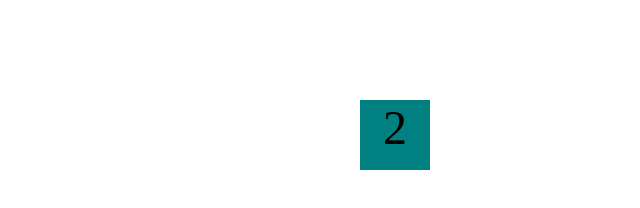
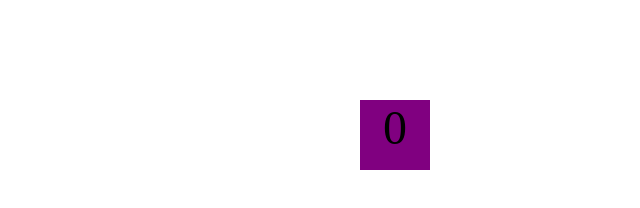
Before and after one commit to delang24974/original-opspark, a plain HTML site: page projects/bouncing-box/index.html in a window 1280 px wide. Shown: the whole page, without its empty margins (640-1280 px from the left). Drawn offline with Linux system fonts and the light colour scheme.

Commit message:
save all

```diff
--- a/projects/bouncing-box/index.html
+++ b/projects/bouncing-box/index.html
@@ -13,10 +13,10 @@
 		.box {
 			width: 70px;
 			height: 70px;
-			background-color: teal;
+			background-color: purple;
 			font-size: 300%;
 			text-align: center;
-			display: block;
+			display: star;
 			position: absolute;
 			top: 100px;
 			left: 0px;
@@ -53,33 +53,38 @@
 
 			function update() {
 				// TODO 3 / 6 / 7 / 8
-			    position += speed;    // increment position by speed on every update
+			    position += speed * direction;    // increment position by speed on every update
                 console.log("new position: " + position);
+
                 if(position > boardWidth) {
-                console.log("Right Wall Hit");
-}
-			};
+                   console.log("Right Wall Hit");
+                   direction = -1;
+                   console.log(direction);
+                }
+
+                if(position > boardWidth) {
+                   console.log("Left Wall Hit");
+                   direction = -1;
+                   console.log(direction);
+                }
+
 			    box.css('left', position);      // set the 'left' CSS property of the box to the new value of position
-                function update() {
-                position += speed;    // increment position by speed on every update
-                console.log("new position: " + position);
-                box.css('left', position);      // set the 'left' CSS property of the box to the new value of position
-}
+          }
 
 
-			function handleBoxClick() {
-				// TODO 4 / 5
-				 position = 0;         // reset the position of the box to 0
-                 speed += 6;    // increase the speed of the box on every clic
-			};
 
-
+            function handleBoxClick() {
+               // TODO 4 / 5
+               points += 1;           // increase the point total
+                box.text(points);      // update the new points total displayed by the box
+                position = 0;         // reset the position of the box to 0
+                speed += 3;    // increase the speed of the box on every click
+}
 			//this executes the update function code every 50 milliseconds
 			setInterval(update, 50);
 			// this executes the handleBoxClick function code every time the box is clicked on
 			box.on('click', handleBoxClick)
-			;points += 2;           // increase the point total
-            box.text(points);      // update the new points total displayed by the box
+
 		})();
 	</script>
 </body>
```
